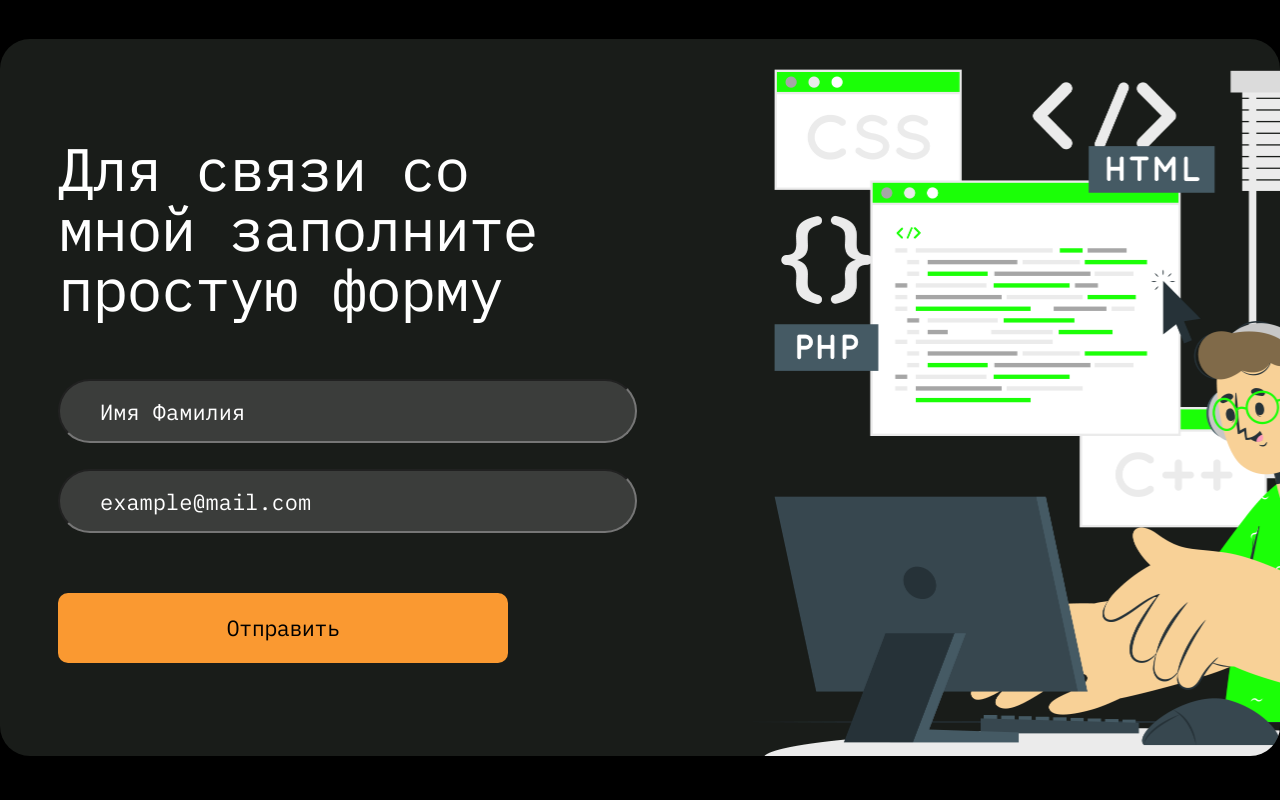
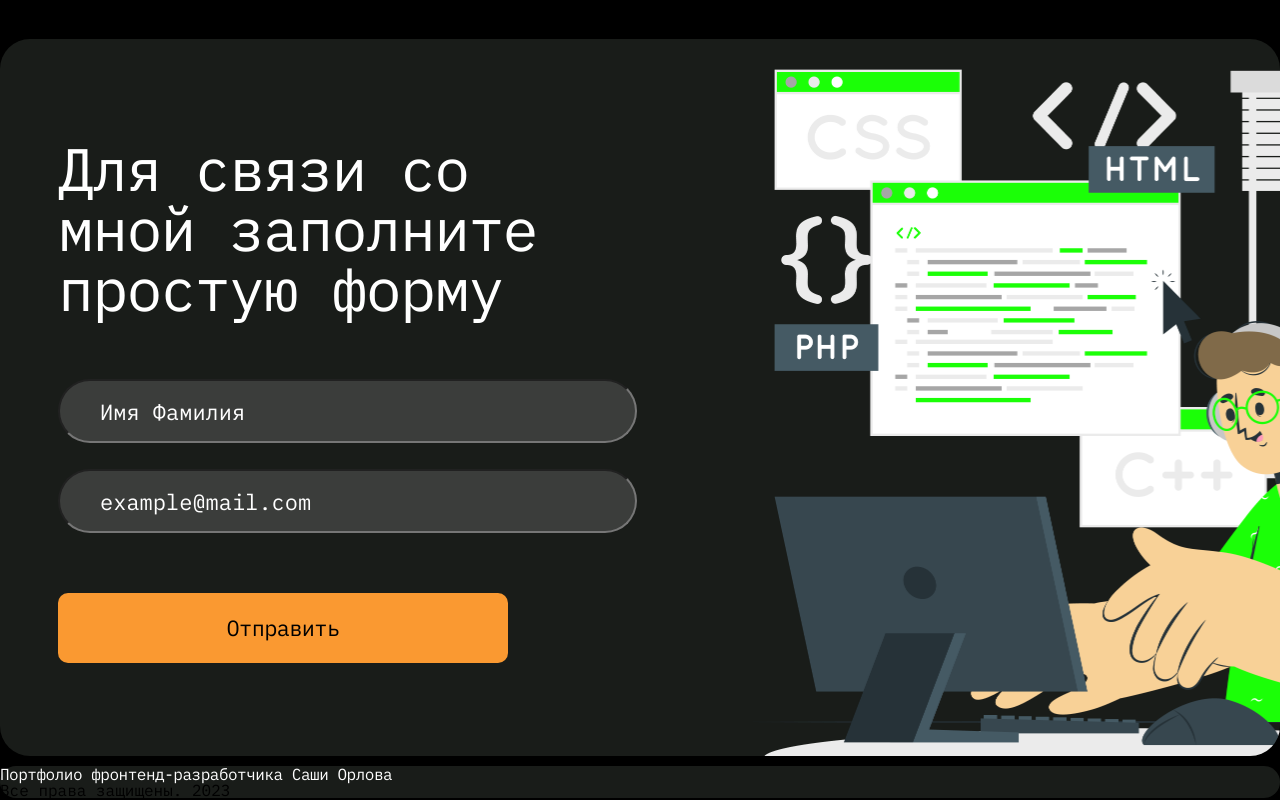
Before and after one commit to slowrunr/Portfo1io, a plain HTML site: page index.html in a window 1280 px wide. Shown: the part 5930-6730 px from the top of the page. Before the commit the page ends 6696 px from the top, so only its background shows below. Drawn offline with Linux system fonts and the light colour scheme.

Commit message:
added footer. undone

```diff
--- a/index.html
+++ b/index.html
@@ -241,12 +241,14 @@
         </div>
       </section>
     </main>
-    <!--<footer>
-        <section class="copyright">
-        <p>Портфолио фронтенд-разработчика Саши Орлова</p>
-        <h4>Все права защищены. 2023</h4>
-        </section>
-    </footer>-->
+    <footer>
+      <div class="fw_container-rounded">
+        <div class="footer__content-wrapper">
+          <p>Портфолио фронтенд-разработчика Саши Орлова</p>
+          <h4>Все права защищены. 2023</h4>
+        </div>
+      </div>
+    </footer>
     <!--<script src="burger.js"></script>-->
   </body>
 </html>
```
